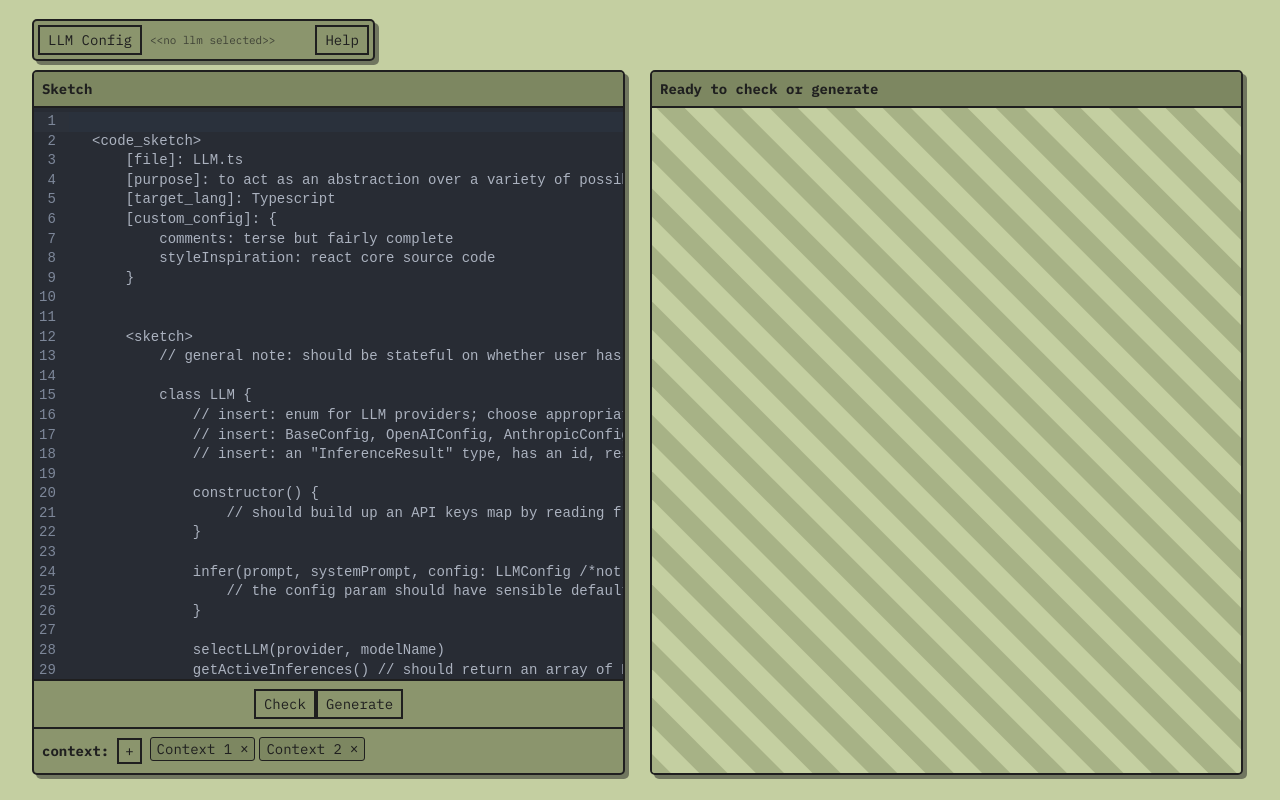
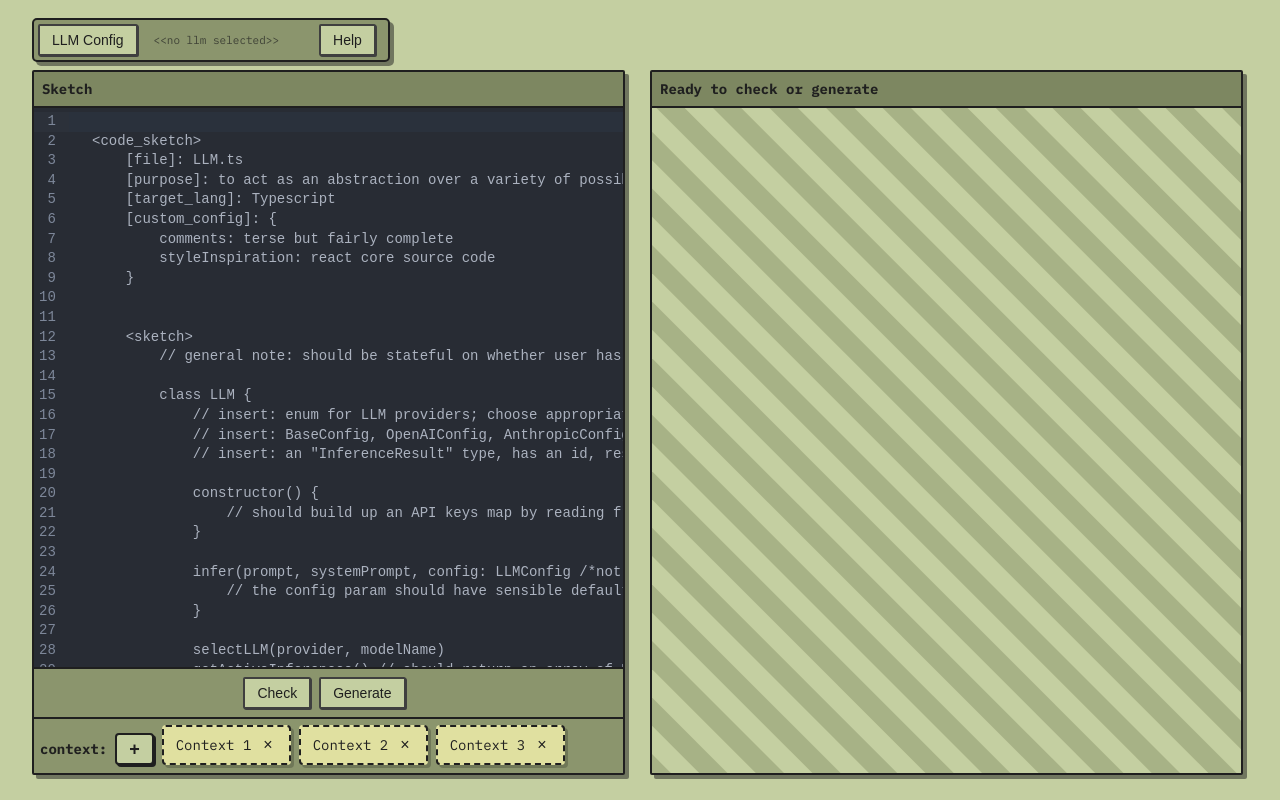
Before and after one commit to westoncb/code-sketch, a React (Vite) app in the folder packages/client/: page / in a window 1280 px wide. Built offline with nearby package versions, Linux system fonts and the light colour scheme; what @code-sketch/shared-types would draw is missing.

Commit message:
Misc styling work, esp on Button and ContextBar

```diff
--- a/packages/client/src/components/Button.jsx
+++ b/packages/client/src/components/Button.jsx
@@ -2,17 +2,20 @@
 
 const styles = {
   button: {
-    padding: 'var(--spacing-small) var(--spacing-medium)',
-    border: '2px solid var(--border-color)',
-    backgroundColor: 'transparent',
+    marginRight: '8px',
+    padding: '2px 12px',
+    backgroundColor: 'var(--bg-color)',
     color: 'var(--button-text)',
-    fontFamily: 'var(--font-family)',
-    fontSize: 'var(--font-size-normal)',
+    border: '2px solid #3f3f3f',
+    borderRadius: '2px',
+    fontSize: '14px',
     cursor: 'pointer',
-    transition: 'background-color var(--transition-speed)',
-  },
-  hover: {
-    backgroundColor: 'var(--hover-bg)',
+    boxShadow: '1px 1px 0px #3f3f3f',
+    transition: 'all var(--transition-speed)',
+    display: 'flex',
+    alignItems: 'center',
+    justifyContent: 'center',
+    height: '32px', // Match the height of context items
   },
 };
 
@@ -27,8 +30,16 @@
         ...style,
       }}
       onClick={onClick}
-      onMouseEnter={() => setIsHovered(true)}
-      onMouseLeave={() => setIsHovered(false)}
+      onMouseEnter={(e) => {
+        e.target.style.backgroundColor = 'var(--hover-bg)';
+        e.target.style.boxShadow = '1px 1px 0px var(--border-color)';
+        e.target.style.transform = 'translate(1px, 1px)';
+      }}
+      onMouseLeave={(e) => {
+        e.target.style.backgroundColor = 'var(--bg-color)';
+        e.target.style.boxShadow = '2px 2px 0px var(--border-color)';
+        e.target.style.transform = 'none';
+      }}
     >
       {children}
     </button>
--- a/packages/client/src/components/ContextBar.jsx
+++ b/packages/client/src/components/ContextBar.jsx
@@ -1,54 +1,13 @@
-import React, { useRef, useEffect } from 'react';
-import Button from './Button';
+import React, { useRef, useEffect, useState } from 'react';
 
-const styles = {
-  contextBar: {
-    display: 'flex',
-    alignItems: 'center',
-    padding: 'var(--spacing-medium)',
-    borderTop: '2px solid var(--border-color)',
-  },
-  title: {
-    marginRight: 'var(--spacing-medium)',
-    fontWeight: 'bold',
-    whiteSpace: 'nowrap',
-  },
-  addButton: {
-    marginRight: 'var(--spacing-medium)',
-    minWidth: 'auto',
-    padding: '2px 6px',
-  },
-  contextItemsContainer: {
-    display: 'flex',
-    overflowX: 'auto',
-    flexGrow: 1,
-    gap: 'var(--spacing-small)',
-    paddingBottom: 'var(--spacing-small)', // Space for the scrollbar
-  },
-  contextItem: {
-    display: 'flex',
-    alignItems: 'center',
-    backgroundColor: 'var(--tab-inactive-bg)',
-    border: '1px solid var(--border-color)',
-    color: 'var(--text-color)',
-    padding: '2px 6px',
-    borderRadius: '3px',
-    whiteSpace: 'nowrap',
-  },
-  closeButton: {
-    background: 'none',
-    border: 'none',
-    color: 'var(--text-color)',
-    cursor: 'pointer',
-    fontSize: '14px',
-    padding: '0 0 0 4px',
-    marginLeft: '4px',
-  },
-};
-
-function ContextBar() {
-  const contextItems = ['Context 1', 'Context 2']; // Mock data
+const ContextBar = () => {
+  const [contextItems, setContextItems] = useState([
+    { id: 1, text: 'Context 1' },
+    { id: 2, text: 'Context 2' },
+    { id: 3, text: 'Context 3' },
+  ]);
   const scrollContainerRef = useRef(null);
+  const nextId = useRef(4);
 
   useEffect(() => {
     const handleWheel = (e) => {
@@ -70,17 +29,121 @@
     };
   }, []);
 
+  const addContext = () => {
+    setContextItems([...contextItems, { id: nextId.current, text: `Context ${nextId.current}` }]);
+    nextId.current += 1;
+  };
+
+  const removeContext = (id) => {
+    setContextItems(contextItems.filter(item => item.id !== id));
+  };
+
+  const containerStyle = {
+    display: 'flex',
+    alignItems: 'center',
+    padding: '6px',
+    paddingBottom: "0px",
+    borderTop: '2px solid var(--border-color)',
+    backgroundColor: 'var(--panel-bg)',
+    fontFamily: 'var(--font-family)',
+  };
+
+  const titleStyle = {
+    marginRight: '8px',
+    fontWeight: 'bold',
+    color: 'var(--text-color)',
+    whiteSpace: 'nowrap',
+  };
+
+  const addButtonStyle = {
+    marginRight: '8px',
+    padding: '2px 12px',
+    backgroundColor: 'var(--bg-color)',
+    color: 'var(--button-text)',
+    border: '2px solid var(--border-color)',
+    borderRadius: '4px',
+    fontSize: '18px',
+    fontWeight: 'bold',
+    cursor: 'pointer',
+    boxShadow: '2px 2px 0px var(--border-color)',
+    transition: 'all var(--transition-speed)',
+    display: 'flex',
+    alignItems: 'center',
+    justifyContent: 'center',
+    height: '32px', // Match the height of context items
+  };
+
+  const scrollContainerStyle = {
+    display: 'flex',
+    overflowX: 'auto',
+    flexGrow: 1,
+    gap: '8px',
+    paddingBottom: '8px',
+    alignItems: 'center', // Align items vertically in the center
+  };
+
+  const contextItemStyle = {
+    display: 'flex',
+    alignItems: 'center',
+    padding: '2px 12px',
+    backgroundColor: '#e0e0a0',
+    border: '2px dashed var(--border-color)',
+    borderRadius: '4px',
+    color: 'var(--text-color)',
+    whiteSpace: 'nowrap',
+    boxShadow: '3px 3px 0px rgba(0,0,0,0.2)',
+    height: '32px', // Fixed height to match add button
+  };
+
+  const removeButtonStyle = {
+    marginLeft: '8px',
+    padding: '0 4px',
+    backgroundColor: 'transparent',
+    border: 'none',
+    color: 'var(--text-color)',
+    fontSize: '16px',
+    cursor: 'pointer',
+    display: 'flex',
+    alignItems: 'center',
+    justifyContent: 'center',
+    height: '100%',
+  };
+
   return (
-    <div style={styles.contextBar}>
-      <span style={styles.title}>context:</span>
-      <Button style={styles.addButton} onClick={() => console.log('Add context')}>+</Button>
-      <div style={styles.contextItemsContainer} ref={scrollContainerRef}>
-        {contextItems.map((item, index) => (
-          <div key={index} style={styles.contextItem}>
-            {item}
+    <div style={containerStyle}>
+      <span style={titleStyle}>context:</span>
+      <button
+        style={addButtonStyle}
+        onClick={addContext}
+        onMouseEnter={(e) => {
+          e.target.style.backgroundColor = 'var(--hover-bg)';
+          e.target.style.boxShadow = '1px 1px 0px var(--border-color)';
+          e.target.style.transform = 'translate(1px, 1px)';
+        }}
+        onMouseLeave={(e) => {
+          e.target.style.backgroundColor = 'var(--bg-color)';
+          e.target.style.boxShadow = '2px 2px 0px var(--border-color)';
+          e.target.style.transform = 'none';
+        }}
+      >
+        +
+      </button>
+      <div ref={scrollContainerRef} style={scrollContainerStyle}>
+        {contextItems.map((item) => (
+          <div
+            key={item.id}
+            style={contextItemStyle}
+          >
+            <span>{item.text}</span>
             <button
-              style={styles.closeButton}
-              onClick={() => console.log(`Remove ${item}`)}
+              style={removeButtonStyle}
+              onClick={() => removeContext(item.id)}
+              onMouseEnter={(e) => {
+                e.target.style.backgroundColor = 'rgba(0,0,0,0.1)';
+              }}
+              onMouseLeave={(e) => {
+                e.target.style.backgroundColor = 'transparent';
+              }}
             >
               ×
             </button>
@@ -89,6 +152,6 @@
       </div>
     </div>
   );
-}
+};
 
 export default ContextBar;
--- a/packages/client/src/components/DualView.jsx
+++ b/packages/client/src/components/DualView.jsx
@@ -21,7 +21,7 @@
     backgroundColor: 'var(--panel-bg)',
     border: '2px solid var(--border-color)',
     boxShadow: 'var(--box-shadow)',
-    borderRadius: '5px',
+    borderRadius: '2px',
     overflow: 'hidden',
     marginBottom: "5px",
     marginRight: "5px"
--- a/packages/client/src/components/FloatingToolbar.jsx
+++ b/packages/client/src/components/FloatingToolbar.jsx
@@ -25,6 +25,7 @@
     backgroundColor: "rgba(0, 0, 0, 0.15)",
     borderRadius: "3px",
     padding: "5px",
+    fontWeight: "bold"
   },
   helpButton: {
     marginLeft: '2rem',
--- a/packages/client/src/components/ModalDialog.jsx
+++ b/packages/client/src/components/ModalDialog.jsx
@@ -7,7 +7,7 @@
     left: 0,
     right: 0,
     bottom: 0,
-    backgroundColor: 'rgba(0, 0, 0, 0.1)',
+    backgroundColor: 'rgba(0, 0, 0, 0.2)',
     display: 'flex',
     justifyContent: 'center',
     alignItems: 'center',
```
